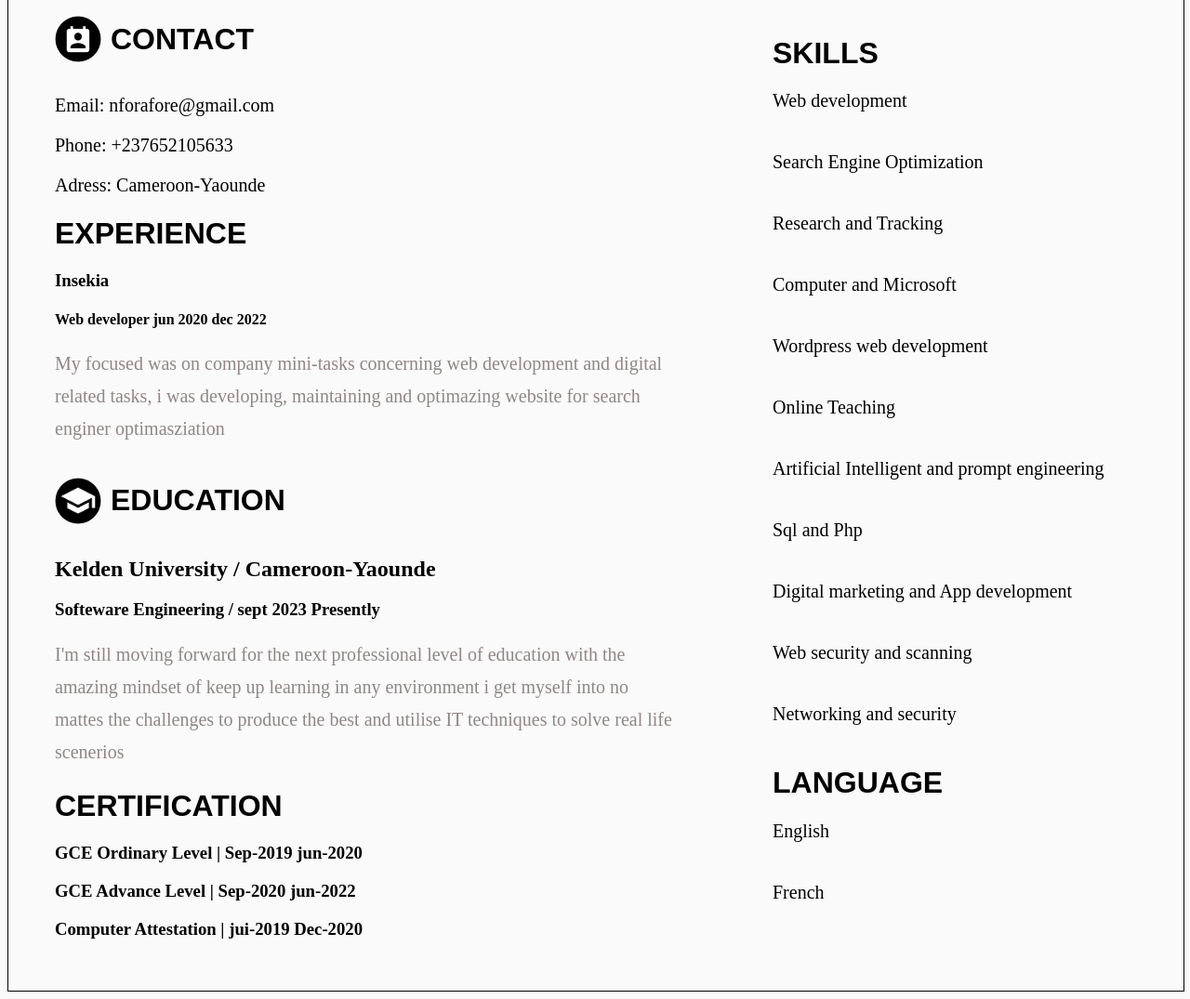
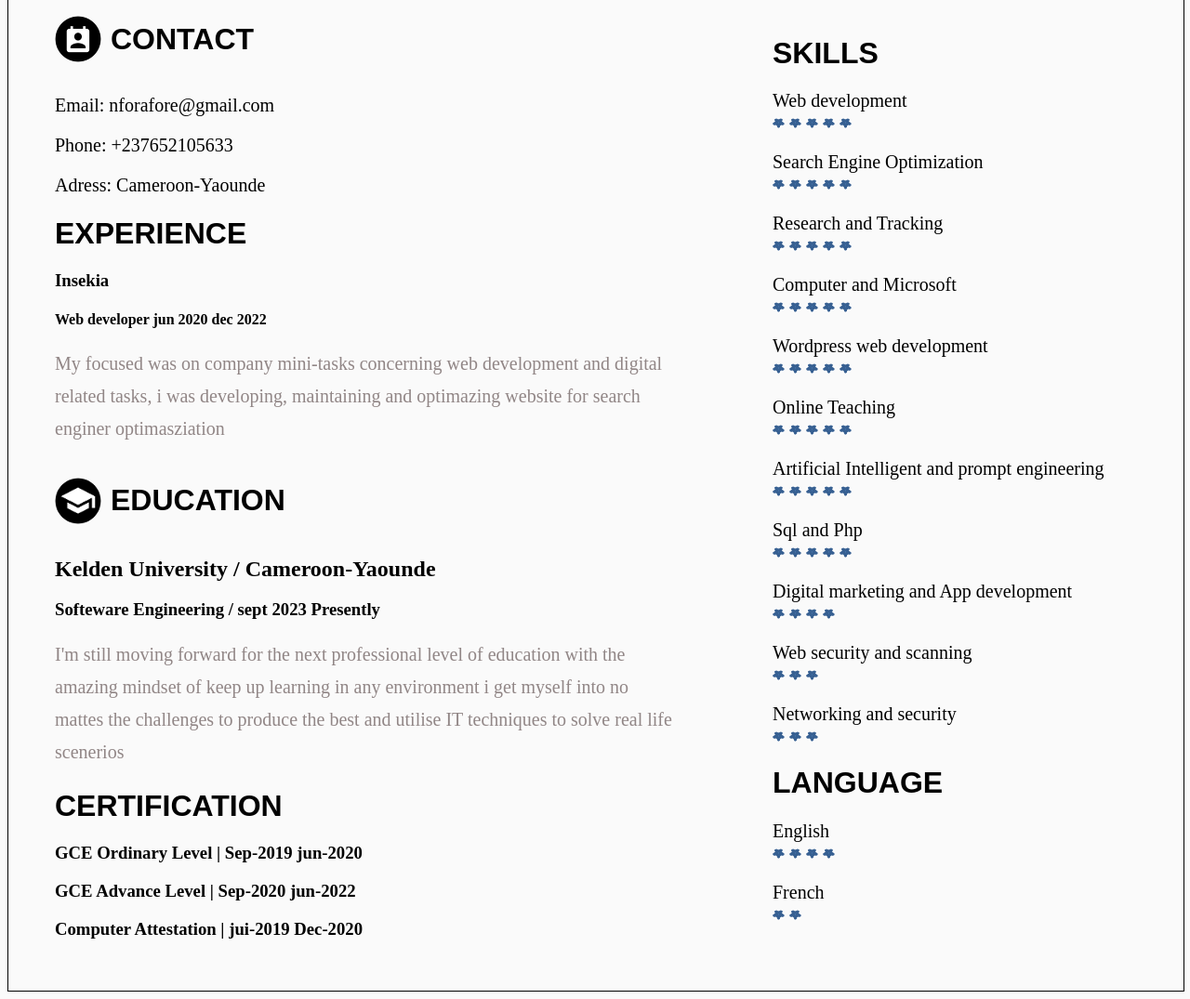
Before and after one commit to Aforistic/my-live-resume, a plain HTML site: page index.html in a window 1280 px wide. Shown: the part 542-1617 px from the top of the page at 93% size. Drawn offline with Linux system fonts and the light colour scheme.

Commit message:
Update index.html

```diff
--- a/index.html
+++ b/index.html
@@ -72,90 +72,93 @@
     <div class="skills">
         <h1>SKILLS</h1>
         <p>Web development <br>
-        <img src="image/star.png" alt="">
-        <img src="image/star.png" alt="">
-        <img src="image/star.png" alt="">
-        <img src="image/star.png" alt="">
-        <img src="image/star.png" alt="">
+        <img src="star.png" alt="">
+            <img src="star.png" alt="">
+            <img src="star.png" alt="">
+            <img src="star.png" alt="">
+        <img src="star.png" alt="">
         </p>
 
                 <p>Search Engine Optimization<br>
-                    <img src="image/star.png" alt="">
-                    <img src="image/star.png" alt="">
-                    <img src="image/star.png" alt="">
-                    <img src="image/star.png" alt="">
-                    <img src="image/star.png" alt="">
+
+                    <img src="star.png" alt="">
+                    <img src="star.png" alt="">
+                    <img src="star.png" alt="">
+                    <img src="star.png" alt="">
+                    <img src="star.png" alt="">
                     </p>
                     <p>Research and Tracking <br>
-                        <img src="image/star.png" alt="">
-                        <img src="image/star.png" alt="">
-                        <img src="image/star.png" alt="">
-                        <img src="image/star.png" alt="">
-                        <img src="image/star.png" alt="">
+                        <img src="star.png" alt="">
+                    <img src="star.png" alt="">
+                    <img src="star.png" alt="">
+                    <img src="star.png" alt="">
+                    <img src="star.png" alt="">
                         </p>
                         <p>Computer and Microsoft <br>
-                            <img src="image/star.png" alt="">
-                            <img src="image/star.png" alt="">
-                            <img src="image/star.png" alt="">
-                            <img src="image/star.png" alt="">
-                            <img src="image/star.png" alt="">
+                             <img src="star.png" alt="">
+                    <img src="star.png" alt="">
+                    <img src="star.png" alt="">
+                    <img src="star.png" alt="">
+                    <img src="star.png" alt="">
                             </p>
                             <p>Wordpress web development<br>
-                                <img src="image/star.png" alt="">
-                                <img src="image/star.png" alt="">
-                                <img src="image/star.png" alt="">
-                                <img src="image/star.png" alt="">
-                                <img src="image/star.png" alt="">
+                                 <img src="star.png" alt="">
+                    <img src="star.png" alt="">
+                    <img src="star.png" alt="">
+                    <img src="star.png" alt="">
+                    <img src="star.png" alt="">
                                 </p>
                                 <p>Online Teaching <br>
-                                    <img src="image/star.png" alt="">
-                                    <img src="image/star.png" alt="">
-                                    <img src="image/star.png" alt="">
-                                    <img src="image/star.png" alt="">
-                                    <img src="image/star.png" alt="">
+                                    <img src="star.png" alt="">
+                    <img src="star.png" alt="">
+                    <img src="star.png" alt="">
+                    <img src="star.png" alt="">
+                    <img src="star.png" alt="">
                                     </p>
                                     <p>Artificial Intelligent and prompt engineering <br>
-                                        <img src="image/star.png" alt="">
-                                        <img src="image/star.png" alt="">
-                                        <img src="image/star.png" alt="">
-                                        <img src="image/star.png" alt="">
-                                        <img src="image/star.png" alt="">
+                                        <img src="star.png" alt="">
+                    <img src="star.png" alt="">
+                    <img src="star.png" alt="">
+                    <img src="star.png" alt="">
+                    <img src="star.png" alt="">
                                         </p>
 
                                             <p>Sql and Php <br>
-                                                <img src="image/star.png" alt="">
-                                                <img src="image/star.png" alt="">
-                                                <img src="image/star.png" alt="">
-                                                <img src="image/star.png" alt="">
-                                                <img src="image/star.png" alt="">
+                                                <img src="star.png" alt="">
+                    <img src="star.png" alt="">
+                    <img src="star.png" alt="">
+                    <img src="star.png" alt="">
+                    <img src="star.png" alt="">
                                                 </p>
 
                                                 <p>Digital marketing and App development <br>
-                                                    <img src="image/star.png" alt="">
-                                                   <img src="image/star.png" alt="">
-                                                    <img src="image/star.png" alt="">
+                                                     <img src="star.png" alt="">
+                    <img src="star.png" alt="">
+                                                     <img src="star.png" alt="">
+                    <img src="star.png" alt="">
                                                     </p>                 <p>Web security and scanning <br>
-                                                        <img src="image/star.png" alt="">
-                                                        <img src="image/star.png" alt="">
-                                                        <img src="image/star.png" alt="">
+
+                    <img src="star.png" alt="">
+                    <img src="star.png" alt="">
+                    <img src="star.png" alt="">
                                                         </p>
                                                         <p>Networking and security <br>
-                                                            <img src="image/star.png" alt="">
-                                                            <img src="image/star.png" alt="">
-                                                            <img src="image/star.png" alt="">
+                                                            <img src="star.png" alt="">
+                    <img src="star.png" alt="">
+                    <img src="star.png" alt="">
                                                             </p>
     </div>
 <div class="language">
     <h1>LANGUAGE</h1>
     <p>English <br>
-        <img src="image/star.png" alt="">
-        <img src="image/star.png" alt="">
-        <img src="image/star.png" alt="">
-        <img src="image/star.png" alt="">
+      <img src="star.png" alt="">
+                    <img src="star.png" alt="">
+                    <img src="star.png" alt="">
+         <img src="star.png" alt="">
         </p>
         <p>French <br>
-            <img src="image/star.png" alt="">
-            <img src="image/star.png" alt="">
+          <img src="star.png" alt="">
+                    <img src="star.png" alt="">
             </p>
 </div>
 </div>
```
